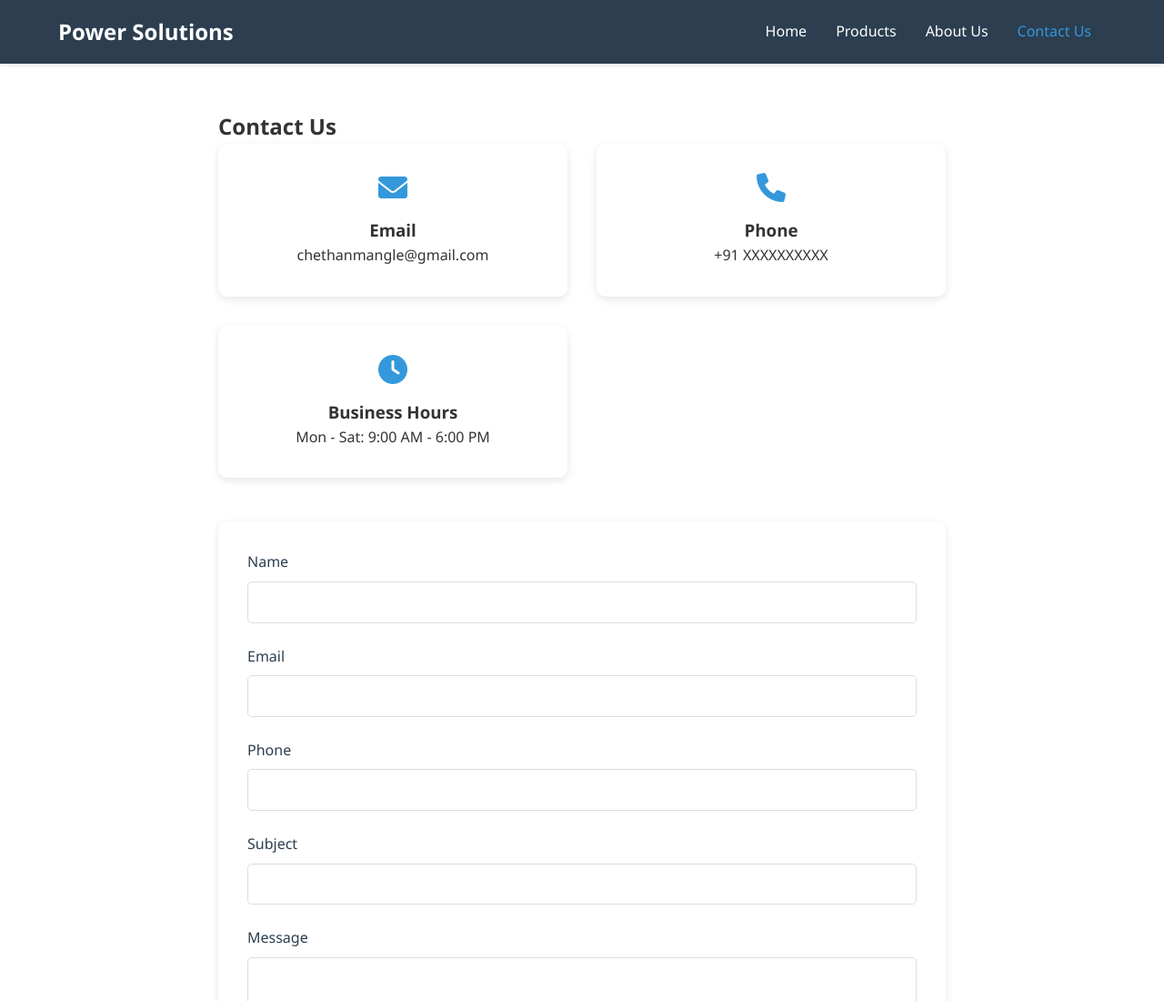
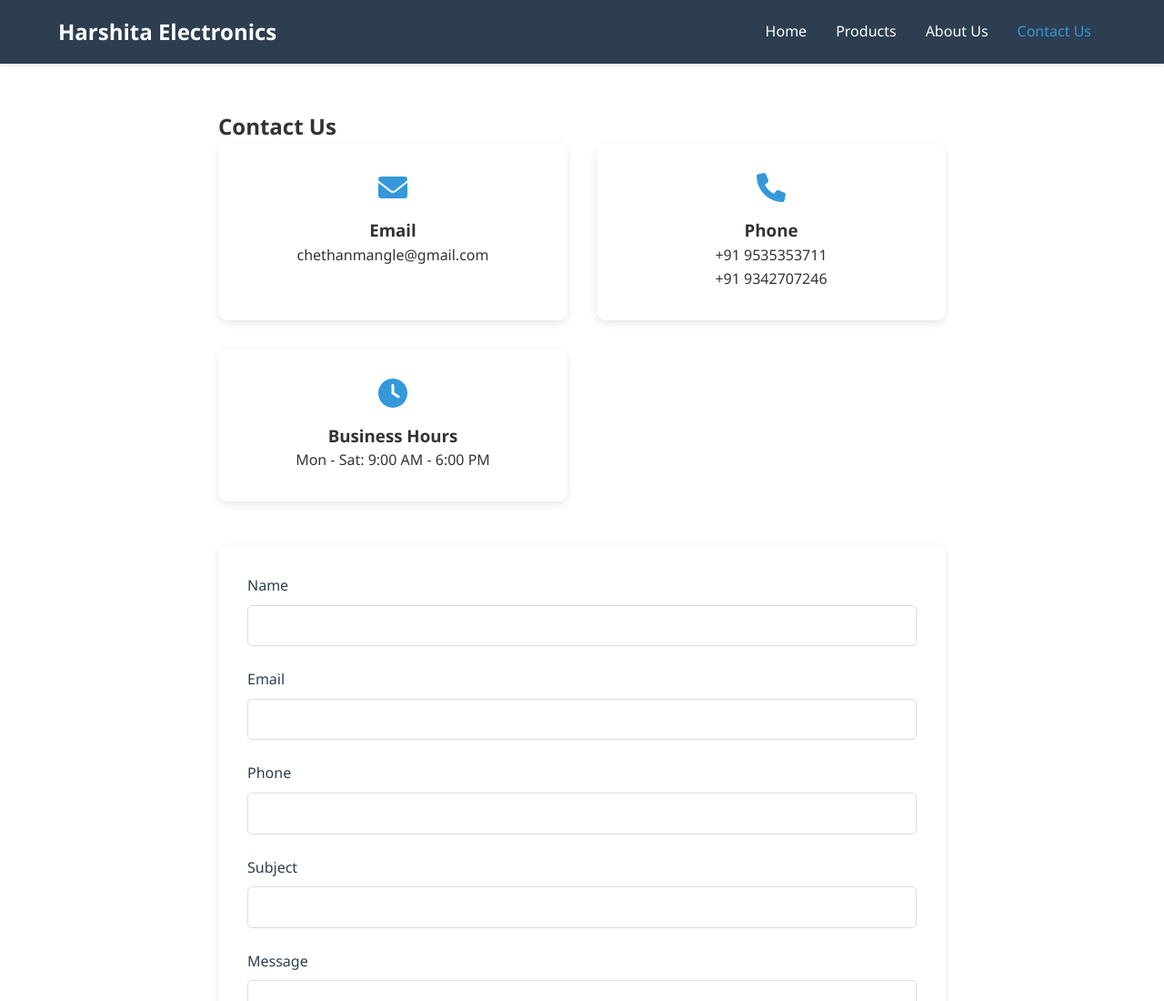
Before and after one commit to chethanmangle/Harshithaelectronics, a website: page contact.html in a window 1280 px wide. Shown: the top 1100 px of the page at 91% size. Drawn offline with Linux system fonts and the light colour scheme.

Commit message:
Updatee contact.html

```diff
--- a/contact.html
+++ b/contact.html
@@ -3,7 +3,7 @@
 <head>
     <meta charset="UTF-8">
     <meta name="viewport" content="width=device-width, initial-scale=1.0">
-    <title>Contact Us - Power Solutions</title>
+    <title>Contact Us - Harshita Electronics</title>
     <link rel="stylesheet" href="styles.css">
     <link rel="stylesheet" href="https://cdnjs.cloudflare.com/ajax/libs/font-awesome/6.0.0/css/all.min.css">
     <style>
@@ -86,7 +86,7 @@
 </head>
 <body>
     <nav class="navbar">
-        <div class="logo">Power Solutions</div>
+        <div class="logo">Harshita Electronics</div>
         <ul class="nav-links">
             <li><a href="index.html">Home</a></li>
             <li><a href="products.html">Products</a></li>
@@ -113,7 +113,8 @@
                 <div class="contact-card">
                     <i class="fas fa-phone"></i>
                     <h3>Phone</h3>
-                    <p>+91 XXXXXXXXXX</p>
+                    <p>+91 9535353711</p>
+                    <p>+91 9342707246</p>
                 </div>
                 <div class="contact-card">
                     <i class="fas fa-clock"></i>
```
